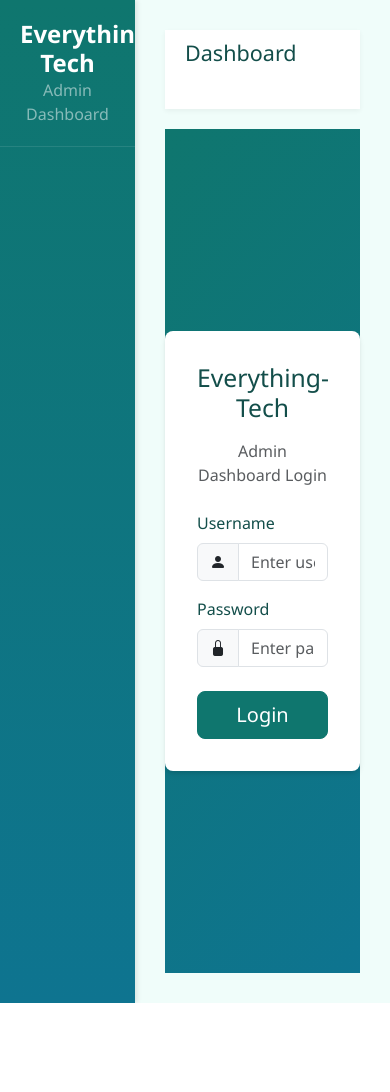
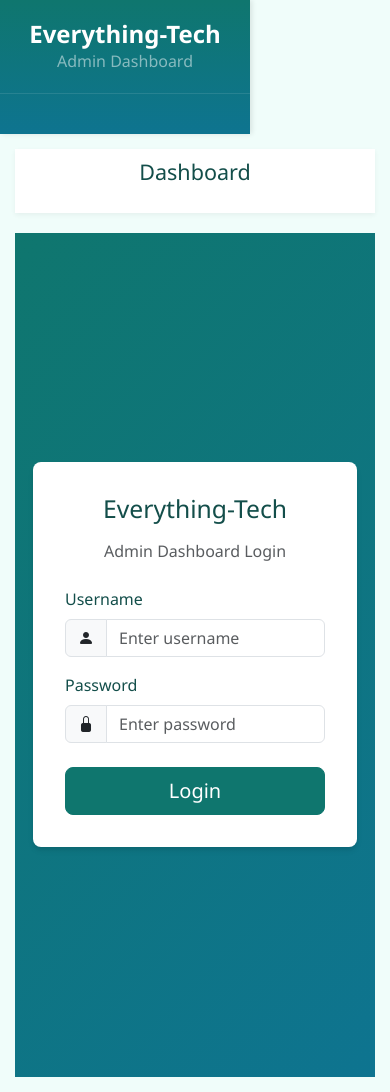
Before and after one commit to DevHubFusionX/Every-Thing-Gadget, a PHP site: page /admin/ in a window 390 px wide. Before the commit the page ends 1003 px from the top, so only its background shows below. Run offline with PHP 8.4, Linux system fonts and the light colour scheme.

Commit message:
Improve mobile responsiveness and fix login flow

```diff
--- a/admin/css/custom.css
+++ b/admin/css/custom.css
@@ -38,14 +38,32 @@
     width: 100%;
     position: static !important;
     height: auto !important;
+    z-index: 1030;
   }
 
   .main-content {
     margin-left: 0 !important;
+    padding: 15px !important;
+    width: 100%;
   }
 
-  .login-form {
+  .form-container {
+    width: 90%;
+    max-width: 100%;
     padding: 15px;
+  }
+
+  .admin-layout {
+    flex-direction: column;
+  }
+
+  .top-navbar {
+    flex-direction: column;
+    align-items: flex-start;
+  }
+
+  .top-navbar .page-title {
+    margin-bottom: 10px;
   }
 }
 
--- a/admin/js/script.js
+++ b/admin/js/script.js
@@ -206,7 +206,7 @@
       localStorage.setItem('adminToken', data.token);
       document.getElementById('login-form').style.display = 'none';
       document.getElementById('admin-panel').style.display = 'block';
-      loadProductsPanel();
+      loadProductsPanel(); // Load products immediately after login
       updateAuthNav(true);
     } else {
       // Show specific error message from server or default message
```
